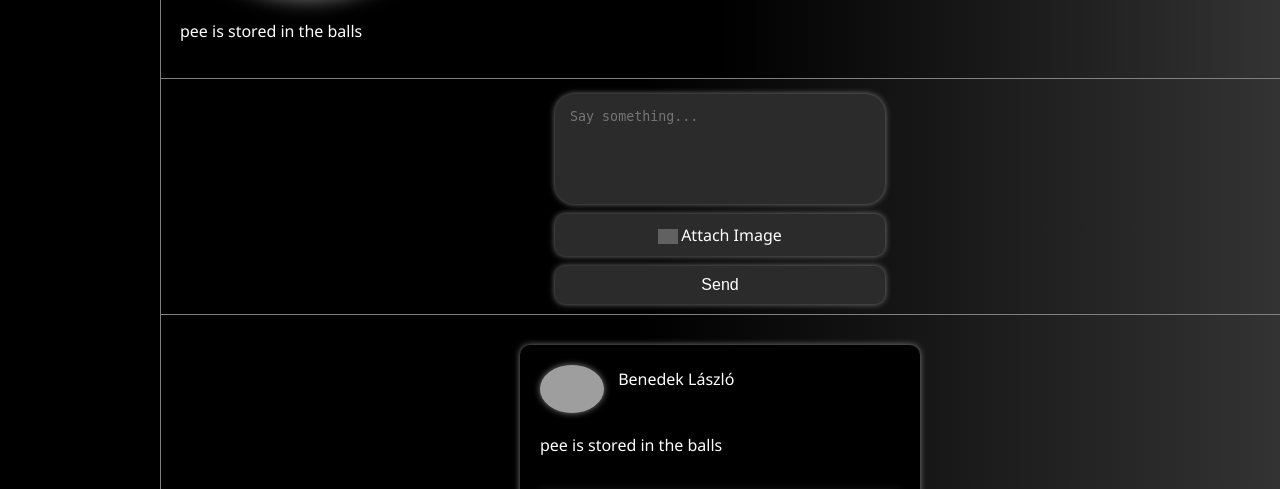
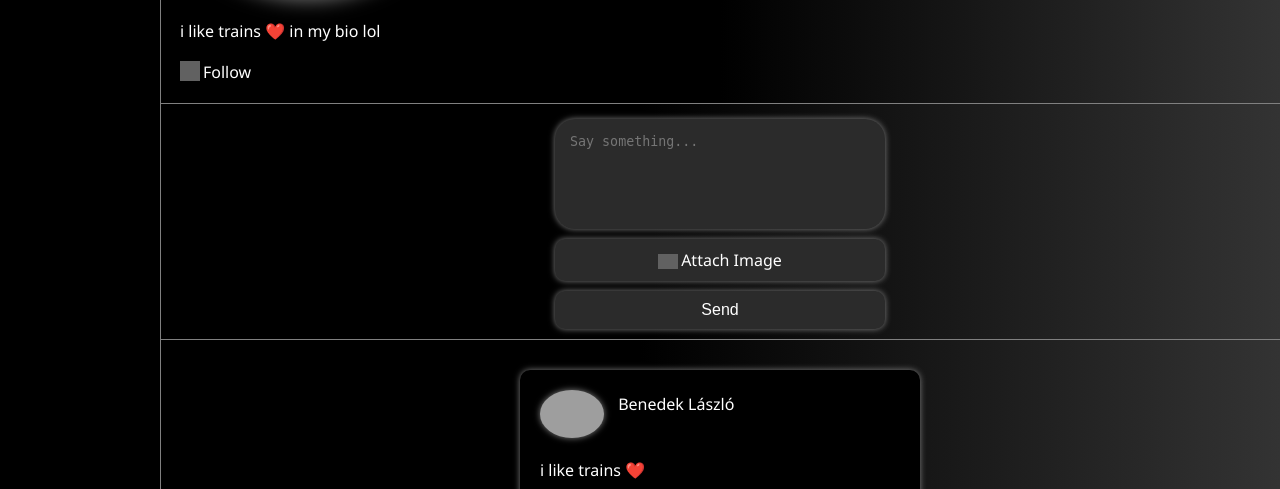
Before and after one commit to DowerX/quack, a PHP site: page /html/profile.html in a window 1280 px wide. Shown: the part 281-770 px from the top of the page. Run offline with PHP 8.4, Linux system fonts and the light colour scheme; grey boxes are pictures that could not be loaded.

Commit message:
The duck now speaks; UI added for following.

```diff
--- a/css/profile.css
+++ b/css/profile.css
@@ -16,6 +16,16 @@
     font-size: xx-large;
 }
 
+#follow-img {
+    display: inline-block;
+    width: 20px;
+    height: 20px;
+    background-image: var(--follow-image);
+    background-size: cover;
+    transform: translateY(3px);
+    margin-right: 3px;
+}
+
 @media (max-width: 620px) {
     #profile .profile-picture {
         margin: auto;
@@ -32,6 +42,12 @@
 
     #profile p {
         text-align: center;
+    }
+
+    #profile a.highlight {
+        margin: auto;
+        width: fit-content;
+        display: block;
     }
 }
 
@@ -72,6 +88,7 @@
     color: var(--text-color);
     background-color: var(--separator-color-alt);
 }
+
 #new-post input[type="file"] {
     display: none;
 }
--- a/html/login.html
+++ b/html/login.html
@@ -1,5 +1,5 @@
 <!DOCTYPE html>
-<html lang="hu">
+<html lang="en">
 <head>
     <meta charset="UTF-8">
     <meta http-equiv="X-UA-Compatible" content="IE=edge">
@@ -8,6 +8,7 @@
     <script src="/js/color-scheme.js"></script>
     <script src="/js/animation-preload.js"></script>
     <script src="/js/mouse-pointer.js" defer></script>
+    <script src="/js/quack.js" defer></script>
     <link rel="stylesheet" href="/css/style.css">
     <link rel="stylesheet" href="/css/login.css">
     <title>Login</title>
@@ -16,7 +17,7 @@
     <main>
         <div class="blur-bg"></div>
         <div id="login-box">
-            <div class="highlight preload"><img class="invert" src="/img/duck90.png" alt="duck logo"></div>
+            <div class="highlight preload" onclick="quack()"><img class="invert" src="/img/duck90.png" alt="duck logo"></div>
             <div>Quack</div>
             <form action="/html/feed.html">
                 <input type="text" placeholder="Username" name="username">
--- a/html/profile.html
+++ b/html/profile.html
@@ -1,5 +1,5 @@
 <!DOCTYPE html>
-<html lang="hu">
+<html lang="en">
 <head>
     <meta charset="UTF-8">
     <meta http-equiv="X-UA-Compatible" content="IE=edge">
@@ -9,6 +9,8 @@
     <script src="/js/animation-preload.js"></script>
     <script src="/js/logout.js"></script>
     <script src="/js/post.js"></script>
+    <script src="/js/follow.js"></script>
+    <script src="/js/quack.js" defer></script>
     <link rel="stylesheet" href="/css/style.css">
     <link rel="stylesheet" href="/css/sidebar.css">
     <link rel="stylesheet" href="/css/searchbar.css">
@@ -23,7 +25,7 @@
                 <tr>
                     <td id="side-bar">
                         <nav>
-                            <a class="highlight preload" href="#"><img class="invert" src="/img/duck90.png" alt="duck logo"></a>
+                            <a class="highlight preload" href="javascript:quack()"><img class="invert" src="/img/duck90.png" alt="duck logo"></a>
                             <ul>
                                 <li><a class="highlight preload" href="/html/feed.html"><img class="invert" src="/img/hashtag-large-96.png">Feed</a></li>
                                 <li><a class="highlight preload current-item" href="/html/profile.html"><img class="invert" src="/img/contacts-96.png">Profile</a></li>
@@ -43,7 +45,8 @@
                         <div id="profile" class="gradient-bg">
                             <a href="#"><img class="profile-picture" src="/img/me.jpg">
                             <span>Benedek László</span></a>
-                            <p>pee is stored in the balls</p>
+                            <p>i like trains ❤️ in my bio lol</p>
+                            <a class="highlight preload" href="javascript:follow(1)"><div id="follow-img" class="invert" style="--follow-image: url('/img/checked-user-male-90.png')"></div>Follow</a>
                         </div>
                         <div id="new-post">
                             <form id="new-post-form" action="javascript:makePost()">
@@ -61,7 +64,7 @@
                                         <img class="profile-picture" src="/img/me.jpg">
                                         <span>Benedek László</span>
                                     </a>
-                                    <p>pee is stored in the balls</p>
+                                    <p>i like trains ❤️</p>
                                     <img class="embed" src="/img/pooh.png">
                                     <div class="interact">
                                         <a title="Likes" href="javascript:likePost(1)" class="highlight preload"><img class="invert liked" src="/img/love-96.png">60</a>
--- /dev/null
+++ b/js/follow.js
@@ -0,0 +1,3 @@
+function follow(id) {
+    console.log("TODO: follow");
+}
--- /dev/null
+++ b/js/quack.js
@@ -0,0 +1,8 @@
+var audio;
+function quack() {
+    if(!audio) {
+        audio = new Audio("/audio/quack.mp3");
+        audio.volume = .1;
+    }
+    audio.play();
+}
```
Also changed, not shown: html/feed.html (+4 -3 lines), html/post.html (+5 -4 lines), html/search.html (+4 -3 lines), 1 other file.
